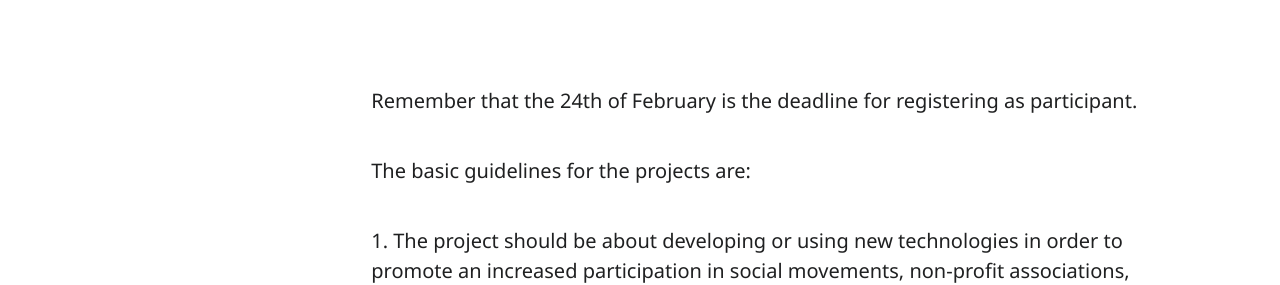
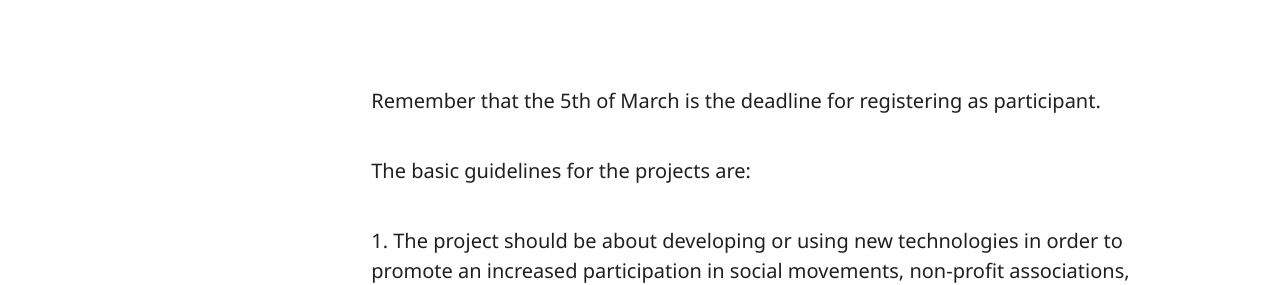
Before and after one commit to civictechsweden/civictech.se, a Jekyll site: the page built from _hackathons/hackathon-1-en.md, in a window 1280 px wide and 900 px high, scrolled down 818 px. Shown: the part 173-458 px from the top of the window. Built offline with Jekyll 4.4.1, drawn with Linux system fonts in a browser that asks for light colours; nearby versions of some CDN libraries.

Commit message:
Updated Hackathon 1 En

```diff
--- a/_hackathons/hackathon-1-en.md
+++ b/_hackathons/hackathon-1-en.md
@@ -17,7 +17,7 @@ links:
   style: button
 ---
 
-Remember that the 24th of February is the deadline for registering as participant.
+Remember that the 5th of March is the deadline for registering as participant.
 
 The basic guidelines for the projects are:
 1. The project should be about developing or using new technologies in order to promote an increased participation in social movements, non-profit associations, democratic political processes and civil society in general.
```
